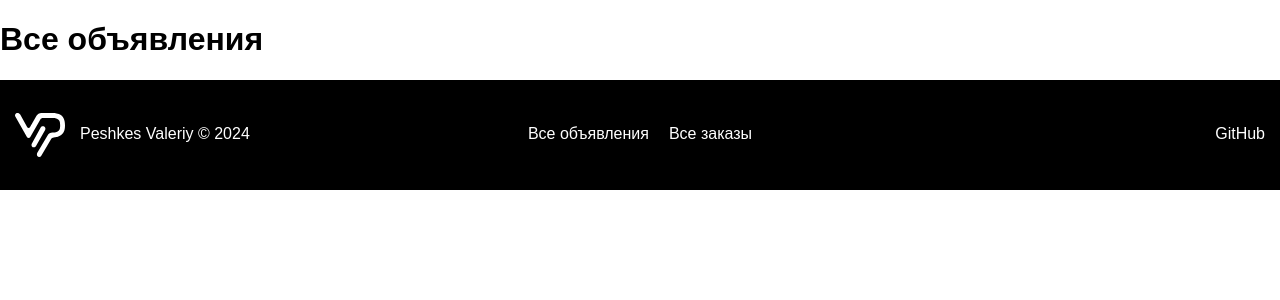
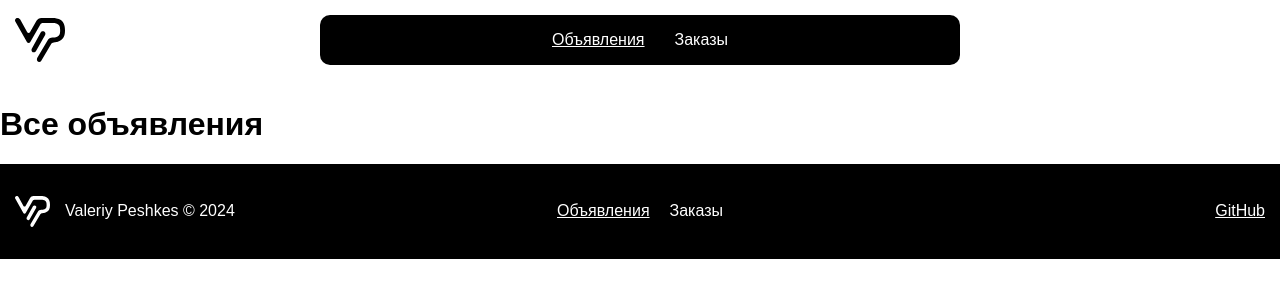
Before and after one commit to Peshkes/avito-vite-personal-account, a React (Vite) app: page / in a window 1280 px wide. Shown: the top 300 px of the page. Built offline with nearby package versions, Linux system fonts and the light colour scheme.

Commit message:
Created NavList and Header components and fixed old components for new logic

```diff
--- a/src/app/App.tsx
+++ b/src/app/App.tsx
@@ -1,14 +1,19 @@
 import AppRoutes from "./routes/AppRoutes";
 import {BrowserRouter} from "react-router-dom";
 import Footer from "../features/footer/Footer";
+import Cursor from "../features/cursor/Cursor.tsx";
+import Header from "../features/header/Header.tsx";
+
 
 const App = () => {
     return (
         <div className={"app"}>
             <BrowserRouter>
+                <Header/>
                 <AppRoutes/>
                 <Footer/>
             </BrowserRouter>
+            <Cursor/>
         </div>
     );
 };
--- a/src/app/index.css
+++ b/src/app/index.css
@@ -8,5 +8,6 @@
 }
 
 main{
+    padding: 0 15px 0;
     flex: 1;
 }
--- a/src/features/footer/Footer.module.css
+++ b/src/features/footer/Footer.module.css
@@ -13,20 +13,13 @@
 
 .container a{
     color: white;
-    text-decoration: none;
 }
 
 .navigation{
     text-align: center;
 }
 
-.navigation ul{
-    list-style: none;
-    padding: 0;
-}
-
 .navigation ul li{
-    display: inline-block;
     padding: 0 20px 15px;
 }
 
--- a/src/features/footer/Footer.tsx
+++ b/src/features/footer/Footer.tsx
@@ -1,22 +1,19 @@
 import style from './Footer.module.css';
 import Logo from "../../shared/images/logo";
-import {Link} from "react-router-dom";
+import NavList from "../../shared/ui/nav-list/NavList.tsx";
 
 const Footer = () => {
     return (
         <footer className={style.container}>
             <nav className={style.navigation}>
-                <ul>
-                    <li><Link to="/">Все объявления</Link></li>
-                    <li><Link to="/orders">Все заказы</Link></li>
-                </ul>
+                <NavList/>
             </nav>
             <div className={style.links}>
                 <a href="https://github.com/Peshkes" target="_blank" rel="noreferrer">GitHub</a>
             </div>
             <div className={style.copy}>
-                <Logo size={50} color={"white"}/>
-                <p>Peshkes Valeriy © {new Date().getFullYear()}</p>
+                <Logo size={35} color={"white"}/>
+                <p>Valeriy Peshkes © {new Date().getFullYear()}</p>
             </div>
         </footer>
     );
--- /dev/null
+++ b/src/features/header/Header.module.css
@@ -0,0 +1,25 @@
+.header{
+    position: relative;
+    padding: 15px;
+}
+
+.blackBlock{position: fixed;
+    left: 25%;
+    top: 15px;
+    background-color: black;
+    color: white;
+    border-radius: 10px;
+    width: 50%;
+    min-width: fit-content;
+}
+
+.blackBlock ul{
+    display: flex;
+    align-items: center;
+    justify-content: center;
+}
+
+.blackBlock a{
+    color: white;
+    padding: 5px 15px;
+}
--- /dev/null
+++ b/src/features/header/Header.tsx
@@ -0,0 +1,16 @@
+import style from './Header.module.css';
+import Logo from "../../shared/images/logo.tsx";
+import NavList from "../../shared/ui/nav-list/NavList.tsx";
+
+const Header = () => {
+    return (
+        <header className={style.header}>
+            <Logo size={50} color={"black"}/>
+            <nav className={style.blackBlock}>
+                <NavList/>
+            </nav>
+        </header>
+    );
+};
+
+export default Header;
--- a/src/shared/images/logo.tsx
+++ b/src/shared/images/logo.tsx
@@ -12,14 +12,6 @@ const Logo = ({ size, color }: Props) => (
         height={size}
         fill={color}
     >
-        <defs>
-            <style>
-                {`.cls-1 {
-                    fill: ${color || 'black'};
-                    stroke-width: 0px;
-                }`}
-            </style>
-        </defs>
         <g id="Layer_1-2">
             <g>
                 <path className="cls-1"
--- /dev/null
+++ b/src/shared/ui/nav-list/NavList.module.css
@@ -0,0 +1,8 @@
+.navigation{
+    list-style: none;
+    padding: 0;
+}
+
+.navigation li{
+    display: inline-block;
+}
--- /dev/null
+++ b/src/shared/ui/nav-list/NavList.tsx
@@ -0,0 +1,25 @@
+import style from './NavList.module.css';
+import {NavLink} from "react-router-dom";
+import {CSSProperties} from "react";
+
+
+type Props = {
+    styleFunction?: CSSProperties | ((props: { isActive: boolean }) => CSSProperties | undefined) | undefined
+}
+
+const navLinkStyleFunction = ({isActive}: { isActive: boolean }): CSSProperties => {
+    return {
+        textDecoration: isActive ? 'underline' : 'none'
+    };
+
+};
+const NavList = ({styleFunction = navLinkStyleFunction}: Props) => {
+    return (
+        <ul className={style.navigation}>
+            <li><NavLink style={styleFunction} to="/">Объявления</NavLink></li>
+            <li><NavLink style={styleFunction} to="/orders">Заказы</NavLink></li>
+        </ul>
+    );
+};
+
+export default NavList;
```
